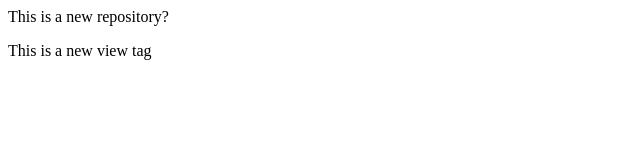
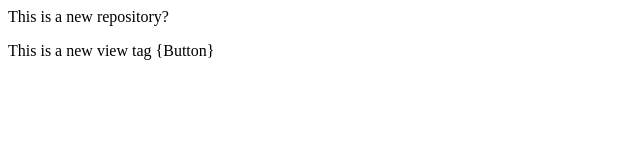
Before and after one commit to kumarsha524/localRepoDir, a plain HTML site: page index.html in a window 1280 px wide. Shown: the full height of the page, 0-640 px from the left. Drawn offline with Linux system fonts and the light colour scheme.

Commit message:
Add button

```diff
--- a/index.html
+++ b/index.html
@@ -1,2 +1,2 @@
 <p>This is a new repository?</p>
-<p>This is a new view tag</p>
+<p>This is a new view tag {Button}</p>
```
